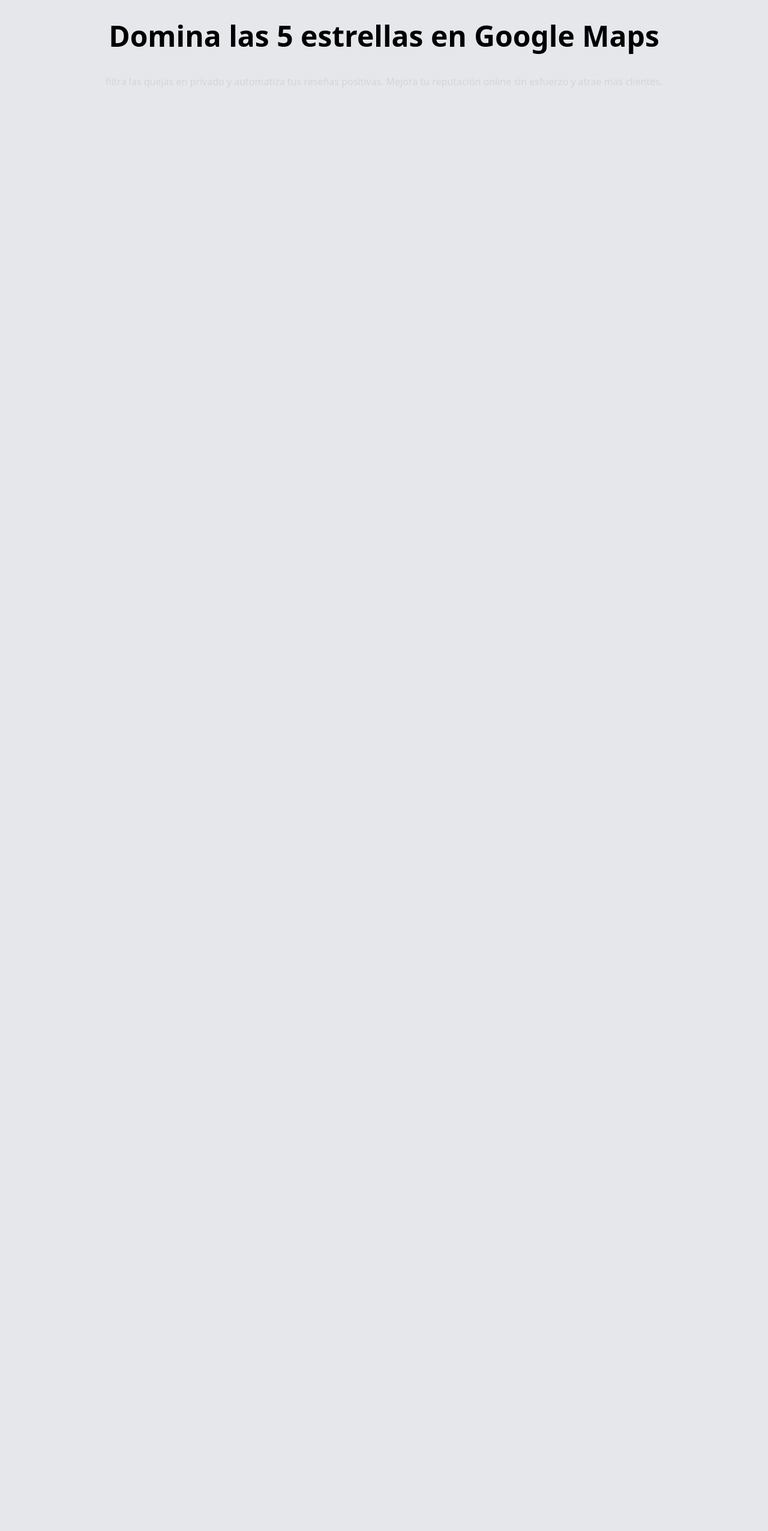
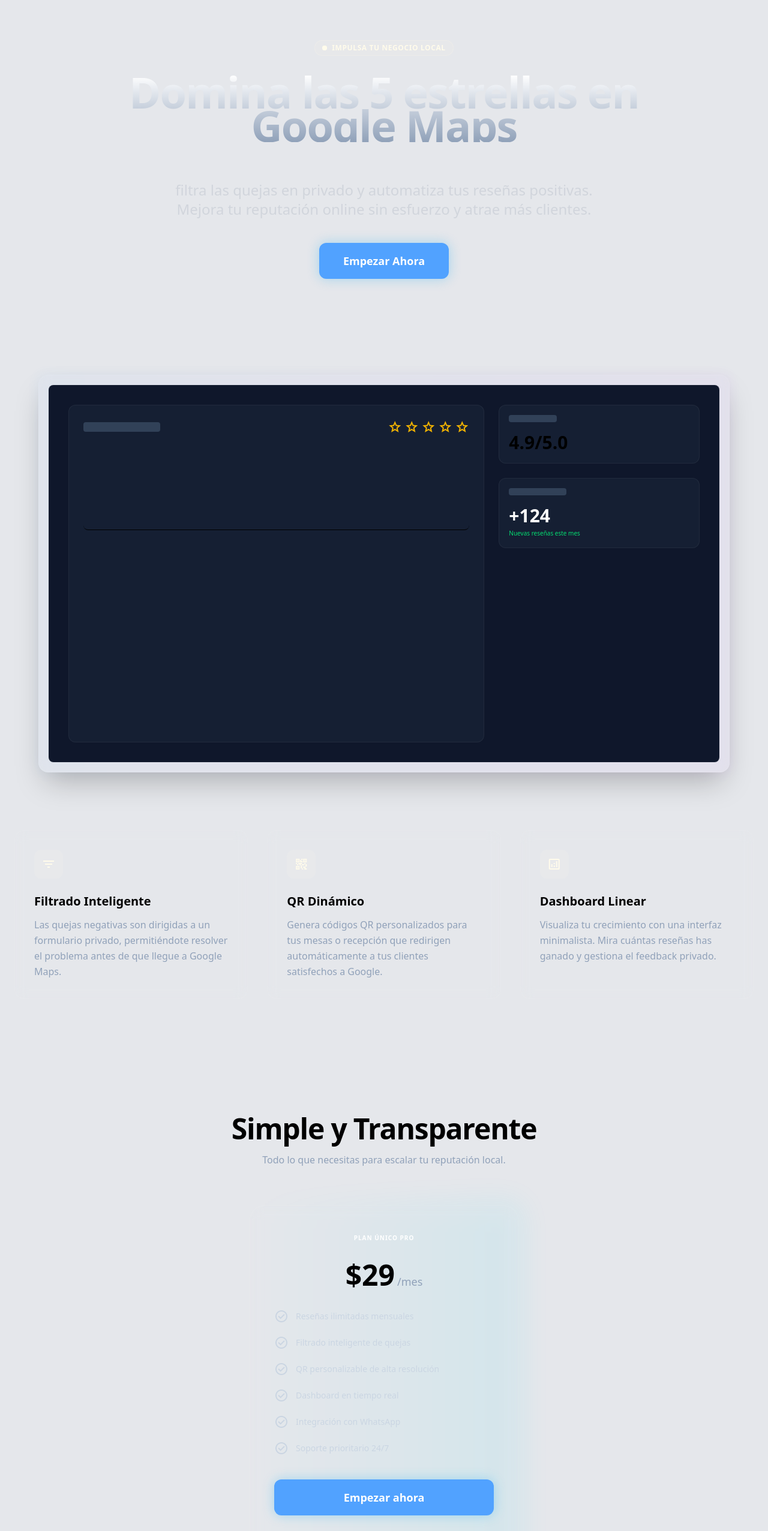
Before and after one commit to emorenocode/calificame, an Angular app: page / in a window 1280 px wide. Shown: the part 80-2633 px from the top of the page at 60% size. Before the commit the page ends 800 px from the top, so only its background shows below. Built offline with nearby package versions, Linux system fonts and the light colour scheme.

Commit message:
feat(home): enhance home page with new layout, buttons, and styles

```diff
--- a/src/app/home/home-page.css
+++ b/src/app/home/home-page.css
@@ -0,0 +1,13 @@
+.glow-button {
+  box-shadow: 0 0 20px rgba(13, 166, 242, 0.3);
+  transition: all 0.3s ease;
+}
+.glow-button:hover {
+  box-shadow: 0 0 30px rgba(13, 166, 242, 0.5);
+  transform: translateY(-1px);
+}
+.glass-card {
+  background: rgba(255, 255, 255, 0.03);
+  backdrop-filter: blur(10px);
+  border: 1px solid rgba(255, 255, 255, 0.08);
+}
--- a/src/app/home/home-page.html
+++ b/src/app/home/home-page.html
@@ -2,10 +2,177 @@
   <button class="border rounded p-2 text-blue-300" (click)="onLogin()">Login</button>
 </nav>
 
-<div class="hero p-2.5 mt-10">
-  <h1 class="text-center text-5xl text-balance font-bold">Domina las 5 estrellas en Google Maps</h1>
-  <p class="p-10 text-balance text-center text-gray-300">
-    filtra las quejas en privado y automatiza tus reseñas positivas. Mejora tu reputación online sin
-    esfuerzo y atrae más clientes.
-  </p>
-</div>
+<section class="relative pt-20 pb-20 px-6 overflow-hidden">
+  <div
+    class="absolute top-0 left-1/2 -translate-x-1/2 w-full h-125 bg-lineal-to-b from-amber-50/10 to-transparent blur-3xl -z-10 opacity-50"
+  ></div>
+  <div class="max-w-5xl mx-auto text-center">
+    <div
+      class="inline-flex items-center gap-2 px-3 py-1 rounded-full bg-amber-50/10 border border-amber-50/20 text-amber-50 text-xs font-bold uppercase tracking-wider mb-8"
+    >
+      <span class="relative flex h-2 w-2">
+        <span
+          class="animate-ping absolute inline-flex h-full w-full rounded-full bg-amber-50 opacity-75"
+        ></span>
+        <span class="relative inline-flex rounded-full h-2 w-2 bg-amber-50"></span>
+      </span>
+      Impulsa tu negocio local
+    </div>
+    <h1
+      class="text-5xl md:text-7xl font-extrabold tracking-tight mb-6 bg-linear-to-b from-white to-slate-400 bg-clip-text text-transparent leading-14"
+    >
+      Domina las 5 estrellas en Google Maps
+    </h1>
+    <p class="p-10 text-balance text-center text-gray-300 text-2xl">
+      filtra las quejas en privado y automatiza tus reseñas positivas. Mejora tu reputación online
+      sin esfuerzo y atrae más clientes.
+    </p>
+    <div class="flex justify-center">
+      <button
+        class="w-full sm:w-auto bg-blue-400 text-white font-bold py-4 px-10 rounded-xl glow-button text-lg"
+      >
+        Empezar Ahora
+      </button>
+    </div>
+  </div>
+</section>
+
+<section class="mt-20 max-w-6xl mx-auto relative group">
+  <div
+    class="absolute -inset-1 bg-linear-to-r from-blue-400/20 to-purple-500/20 rounded-2xl blur opacity-25 group-hover:opacity-40 transition duration-1000"
+  ></div>
+  <div class="relative glass-card rounded-2xl p-4 overflow-hidden shadow-2xl">
+    <div
+      class="w-full aspect-video rounded-lg bg-slate-900 flex items-center justify-center border border-white/5"
+      data-alt="Dashboard interface showing positive review trends and analytics"
+    >
+      <div class="grid grid-cols-3 gap-6 w-full p-8 h-full">
+        <div class="col-span-2 bg-slate-800/50 rounded-xl border border-white/5 p-6">
+          <div class="flex items-center justify-between mb-8">
+            <div class="h-4 w-32 bg-slate-700 rounded"></div>
+            <div class="flex gap-1">
+              <span class="material-symbols-outlined text-yellow-500 text-sm">star</span>
+              <span class="material-symbols-outlined text-yellow-500 text-sm">star</span>
+              <span class="material-symbols-outlined text-yellow-500 text-sm">star</span>
+              <span class="material-symbols-outlined text-yellow-500 text-sm">star</span>
+              <span class="material-symbols-outlined text-yellow-500 text-sm">star</span>
+            </div>
+          </div>
+          <div class="space-y-4">
+            <div
+              class="h-32 w-full bg-gradient-to-t from-primary/10 to-transparent rounded-lg border-b border-primary/20 flex items-end p-4"
+            >
+              <div class="flex items-end gap-2 w-full">
+                <div class="h-1/2 w-full bg-primary/40 rounded-t"></div>
+                <div class="h-3/4 w-full bg-primary/40 rounded-t"></div>
+                <div class="h-2/3 w-full bg-primary/40 rounded-t"></div>
+                <div class="h-5/6 w-full bg-primary/40 rounded-t"></div>
+                <div class="h-full w-full bg-primary rounded-t"></div>
+              </div>
+            </div>
+          </div>
+        </div>
+        <div class="space-y-6">
+          <div class="bg-slate-800/50 rounded-xl border border-white/5 p-4">
+            <div class="h-3 w-20 bg-slate-700 rounded mb-4"></div>
+            <div class="text-3xl font-bold text-primary">4.9/5.0</div>
+          </div>
+          <div class="bg-slate-800/50 rounded-xl border border-white/5 p-4">
+            <div class="h-3 w-24 bg-slate-700 rounded mb-4"></div>
+            <div class="text-3xl font-bold text-white">+124</div>
+            <div class="text-[10px] text-green-400 mt-1">Nuevas reseñas este mes</div>
+          </div>
+        </div>
+      </div>
+    </div>
+  </div>
+</section>
+
+<section class="py-24 px-6 relative" id="features">
+  <div class="max-w-7xl mx-auto">
+    <div class="grid md:grid-cols-3 gap-8">
+      <div class="glass-card p-8 rounded-2xl hover:border-amber-50/40 transition-colors">
+        <div class="w-12 h-12 rounded-xl bg-amber-50/10 flex items-center justify-center mb-6">
+          <span class="material-symbols-outlined text-amber-50 text-3xl">filter_list</span>
+        </div>
+        <h3 class="text-xl font-bold mb-3">Filtrado Inteligente</h3>
+        <p class="text-slate-400 leading-relaxed">
+          Las quejas negativas son dirigidas a un formulario privado, permitiéndote resolver el
+          problema antes de que llegue a Google Maps.
+        </p>
+      </div>
+      <div class="glass-card p-8 rounded-2xl hover:border-amber-50/40 transition-colors">
+        <div class="w-12 h-12 rounded-xl bg-amber-50/10 flex items-center justify-center mb-6">
+          <span class="material-symbols-outlined text-amber-50 text-3xl">qr_code_2</span>
+        </div>
+        <h3 class="text-xl font-bold mb-3">QR Dinámico</h3>
+        <p class="text-slate-400 leading-relaxed">
+          Genera códigos QR personalizados para tus mesas o recepción que redirigen automáticamente
+          a tus clientes satisfechos a Google.
+        </p>
+      </div>
+      <div class="glass-card p-8 rounded-2xl hover:border-amber-50/40 transition-colors">
+        <div class="w-12 h-12 rounded-xl bg-amber-50/10 flex items-center justify-center mb-6">
+          <span class="material-symbols-outlined text-amber-50 text-3xl">analytics</span>
+        </div>
+        <h3 class="text-xl font-bold mb-3">Dashboard Linear</h3>
+        <p class="text-slate-400 leading-relaxed">
+          Visualiza tu crecimiento con una interfaz minimalista. Mira cuántas reseñas has ganado y
+          gestiona el feedback privado.
+        </p>
+      </div>
+    </div>
+  </div>
+</section>
+
+<section class="py-24 px-6 bg-linear-to-b from-transparent to-primary/5" id="pricing">
+  <div class="max-w-7xl mx-auto text-center">
+    <h2 class="text-3xl md:text-5xl font-bold mb-4 tracking-tight">Simple y Transparente</h2>
+    <p class="text-slate-400 mb-16">Todo lo que necesitas para escalar tu reputación local.</p>
+    <div class="max-w-md mx-auto relative">
+      <div
+        class="absolute -inset-2 bg-linear-to-r from-primary/40 to-cyan-400/40 rounded-3xl blur-xl opacity-20"
+      ></div>
+      <div class="relative glass-card rounded-3xl p-10 flex flex-col items-center">
+        <span
+          class="bg-primary text-white text-[10px] font-black uppercase px-4 py-1.5 rounded-full mb-6 tracking-widest"
+          >Plan Único Pro</span
+        >
+        <div class="flex items-baseline gap-1 mb-8">
+          <span class="text-5xl font-black">$29</span>
+          <span class="text-slate-400 text-lg">/mes</span>
+        </div>
+        <ul class="w-full space-y-5 mb-10">
+          <li class="flex items-center gap-3 text-sm text-slate-300">
+            <span class="material-symbols-outlined text-primary">check_circle</span>
+            <span>Reseñas ilimitadas mensuales</span>
+          </li>
+          <li class="flex items-center gap-3 text-sm text-slate-300">
+            <span class="material-symbols-outlined text-primary">check_circle</span>
+            <span>Filtrado inteligente de quejas</span>
+          </li>
+          <li class="flex items-center gap-3 text-sm text-slate-300">
+            <span class="material-symbols-outlined text-primary">check_circle</span>
+            <span>QR personalizable de alta resolución</span>
+          </li>
+          <li class="flex items-center gap-3 text-sm text-slate-300">
+            <span class="material-symbols-outlined text-primary">check_circle</span>
+            <span>Dashboard en tiempo real</span>
+          </li>
+          <li class="flex items-center gap-3 text-sm text-slate-300">
+            <span class="material-symbols-outlined text-primary">check_circle</span>
+            <span>Integración con WhatsApp</span>
+          </li>
+          <li class="flex items-center gap-3 text-sm text-slate-300">
+            <span class="material-symbols-outlined text-primary">check_circle</span>
+            <span>Soporte prioritario 24/7</span>
+          </li>
+        </ul>
+        <button class="w-full bg-blue-400 text-white font-bold py-4 rounded-xl glow-button text-lg">
+          Empezar ahora
+        </button>
+        <p class="text-[11px] text-slate-500 mt-6">Sin contratos, cancela cuando quieras.</p>
+      </div>
+    </div>
+  </div>
+</section>
--- a/src/index.html
+++ b/src/index.html
@@ -6,6 +6,14 @@
     <base href="/" />
     <meta name="viewport" content="width=device-width, initial-scale=1" />
     <link rel="icon" type="image/x-icon" href="favicon.ico" />
+    <link
+      href="https://fonts.googleapis.com/css2?family=Inter:wght@300;400;500;600;700;800;900&amp;display=swap"
+      rel="stylesheet"
+    />
+    <link
+      href="https://fonts.googleapis.com/css2?family=Material+Symbols+Outlined:wght,FILL@100..700,0..1&amp;display=swap"
+      rel="stylesheet"
+    />
   </head>
   <body class="bg-gray-200 text-black dark:bg-gray-600 dark:text-white">
     <app-root></app-root>
```
